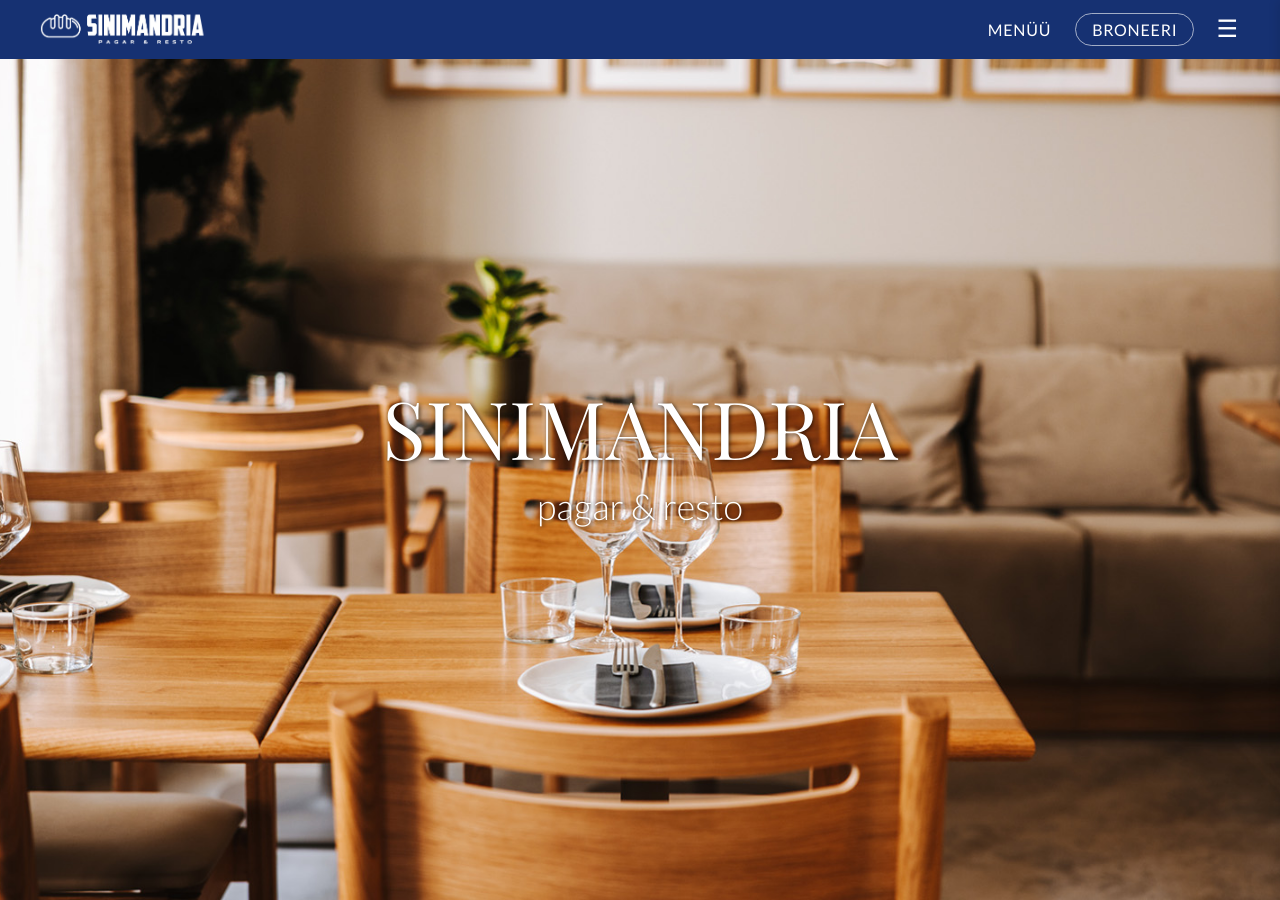
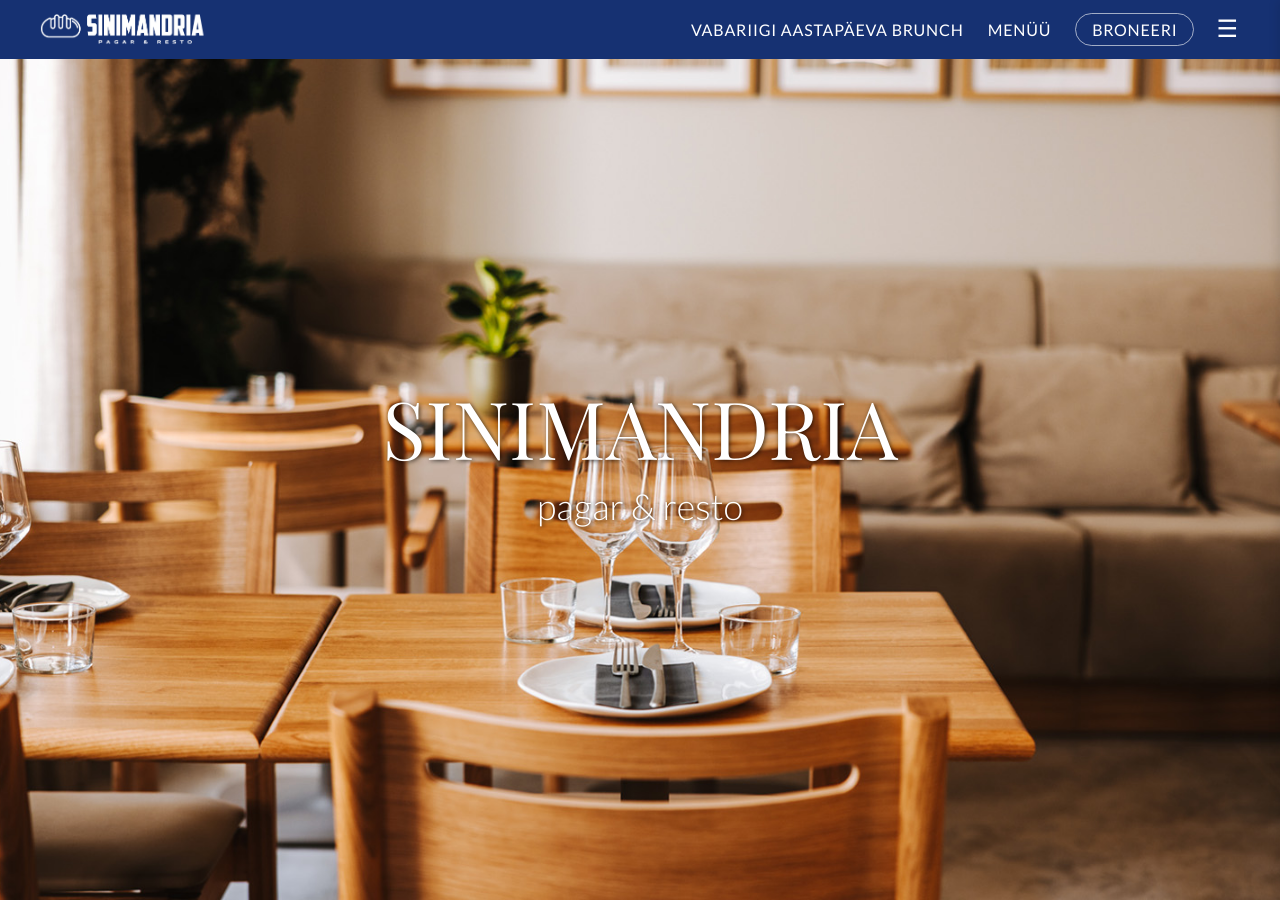
Before and after one commit to m-tu/sinimandria, a Jekyll site: the page built from pages/index.markdown, in a window 1280 px wide and 900 px high. Built offline with Jekyll 4.4.1, drawn with Linux system fonts in a browser that asks for light colours.

Commit message:
Update header.html

```diff
--- a/_includes/header.html
+++ b/_includes/header.html
@@ -8,6 +8,7 @@
     <div class="nav-group">
       <nav id="main-nav">
         <div class="nav-inline">
+           <a href="{{ '/events/aastapaev' | absolute_url }}">Vabariigi aastapäeva brunch</a>
           <a href="{{ '/menu/' | absolute_url }}">Menüü</a>
           <a href="https://book.easytable.com/book/?id=f4386&lang=auto" target="_blank" rel="noopener noreferrer" class="nav-link-cta">Broneeri</a>
         </div>
```
